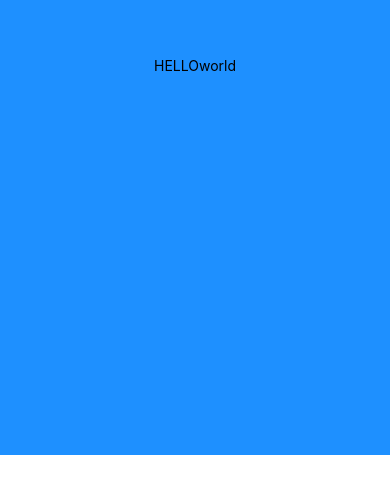
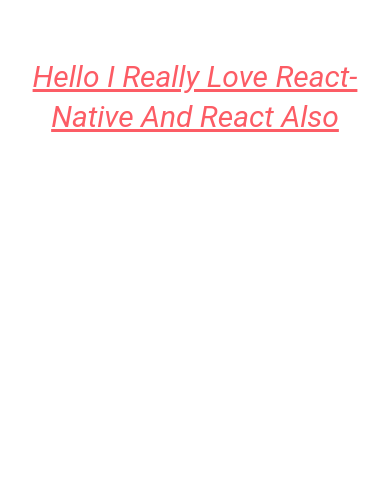
Before and after one commit to sameerasad/react-native-with-expo, a React Native app: screen / in a window 390 px wide. Shown: the part 325-818 px from the top of the page. Built offline with nearby package versions, Linux system fonts and the light colour scheme.

Commit message:
Text component and its properties

```diff
--- a/App.js
+++ b/App.js
@@ -5,13 +5,10 @@
 import ViewImageScreen from "./app/screens/ViewImageScreen.js";
 import WelcomeScreen from "./app/screens/WelcomeScreen.js";
 import colors from "./app/config/colors.js";
+import { TestText } from "./app/TestText.js";
 
 export default function App() {
-  return (
-    <View style={styles.container}>
-      <Text>HELLOworld</Text>
-    </View>
-  );
+  return <TestText />;
 }
 const styles = StyleSheet.create({
   container: {
--- /dev/null
+++ b/app/TestText.js
@@ -0,0 +1,26 @@
+import React from "react";
+import { Text, View, StyleSheet } from "react-native";
+import colors from "./config/colors";
+
+export const TestText = () => {
+  return (
+    <View style={styles.container}>
+      <Text style={styles.text}>
+        hello i really love react-native and react also
+      </Text>
+    </View>
+  );
+};
+const styles = StyleSheet.create({
+  container: { justifyContent: "center", alignItems: "center", flex: 1 },
+  text: {
+    fontSize: 30,
+    fontStyle: "italic",
+    fontFamily: "Roboto",
+    textDecorationLine: "underline",
+    textTransform: "capitalize",
+    color: colors.primary,
+    lineHeight: 40, //DISTANCE BETWEEN LINES
+    textAlign: "center",
+  },
+});
```
